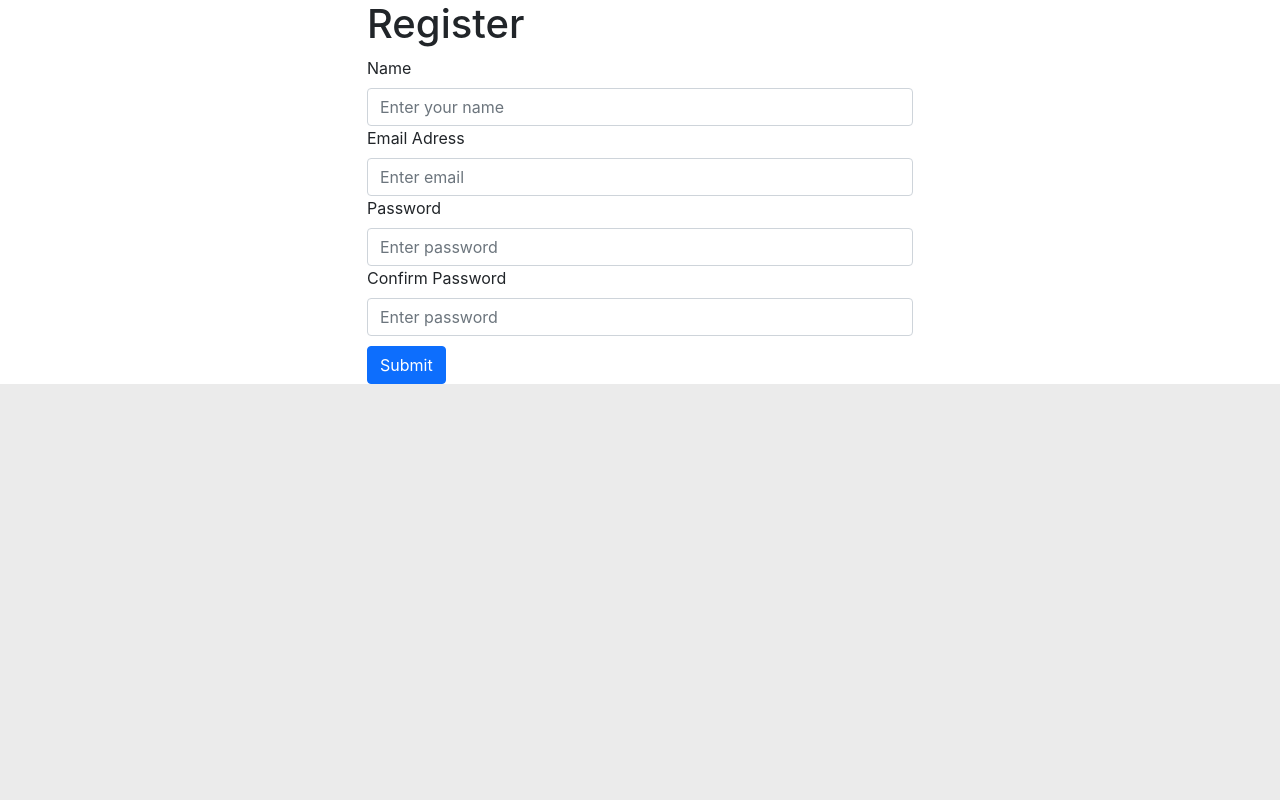
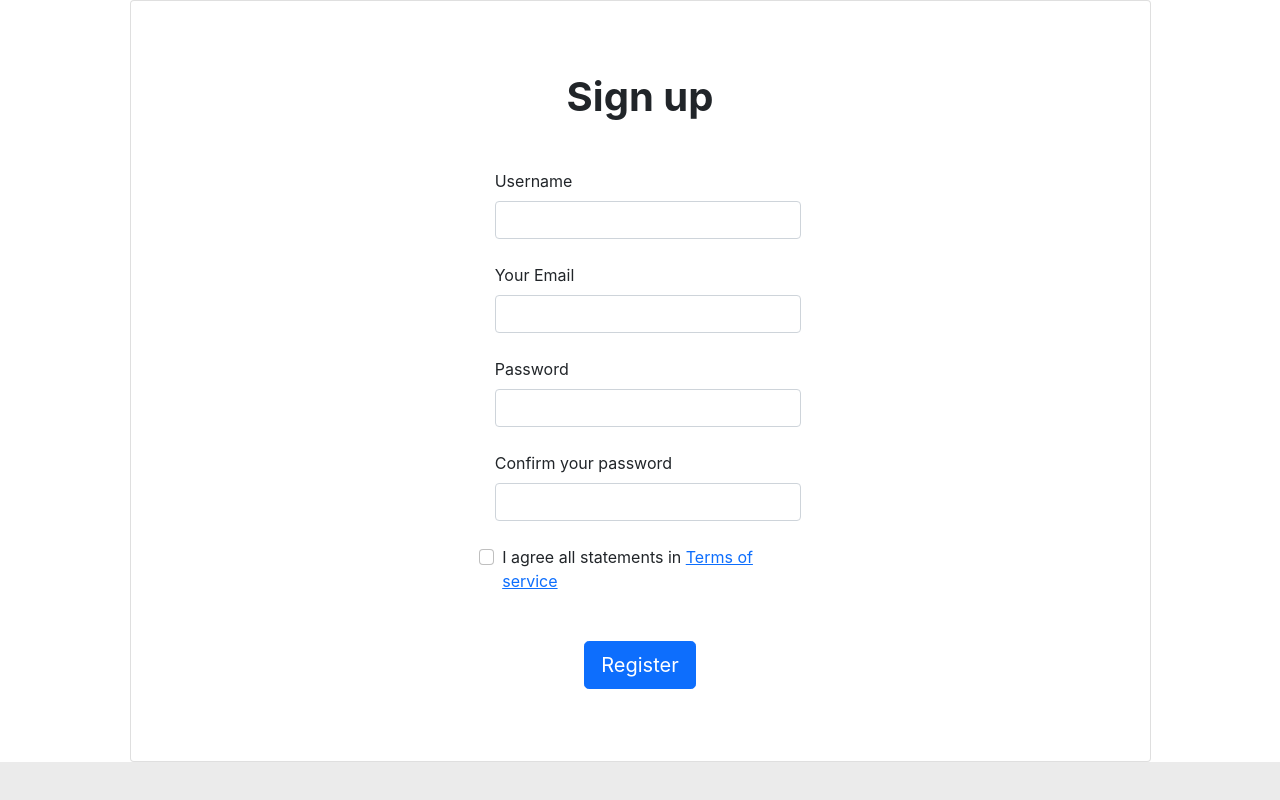
Before and after one commit to thanhvodev/Software-Engineering, a React (Create React App) app in the folder restaurant-pos/: page /register in a window 1280 px wide. Built offline with nearby package versions, Linux system fonts and the light colour scheme.

Commit message:
add login logout func

```diff
--- a/restaurant-pos/package.json
+++ b/restaurant-pos/package.json
@@ -8,6 +8,7 @@
     "@testing-library/user-event": "^12.8.3",
     "bootstrap": "^5.1.3",
     "create-react-app": "^4.0.3",
+    "firebase": "^7.15.0",
     "prop-types": "^15.7.2",
     "react": "^17.0.2",
     "react-bootstrap": "^2.0.2",
--- a/restaurant-pos/src/MainPage/Login.js
+++ b/restaurant-pos/src/MainPage/Login.js
@@ -1,9 +1,49 @@
-import React from "react";
+import React, { useState, useEffect, useContext } from "react";
 import background from "../img/background.jpg";
 import "./Login.css";
 import { Link } from "react-router-dom";
+import firebase from "../components/firebase";
+import { UserContext } from "../components/UserContext";
 
-function Login() {
+function Login(props) {
+
+    const { user, setUser } = useContext(UserContext);
+
+    const [useracc, setUseracc] = useState();
+    const [username, setName] = useState('');
+    const [password, setPassword] = useState('');
+
+    const handleOnChangeName = (e) => {
+        setName(e.target.value);
+    };
+
+    const handleOnChangePassword = (e) => {
+        setPassword(e.target.value);
+    };
+
+    const checkAcc = () => {
+        useracc.forEach(checkExist);
+    }
+
+    function checkExist(value, index, array) {
+        if (value.username == username && value.password == password) {
+            alert("Login successfully");
+            setUser(username);
+        }
+    }
+
+    useEffect(() => {
+        const accRef = firebase.database().ref('Accounts');
+        accRef.on('value', (snapshot) => {
+            const accs = snapshot.val();
+            const accList = [];
+            for (let id in accs) {
+                accList.push({ id, ...accs[id] });
+            }
+            setUseracc(accList);
+        });
+    }, []);
+
     return (
         <div className="Loginpage">
             <div className="loginbox">
@@ -17,12 +57,12 @@ function Login() {
                     <div class="form">
                         <div class="inp">
                             <span>Username</span>
-                            <input class="impBx" type="text"></input>
+                            <input onChange={handleOnChangeName} value={username} class="impBx" type="text"></input>
                         </div>
 
                         <div class="inp">
                             <span>Password</span>
-                            <input class="impBx" type="password"></input>
+                            <input onChange={handleOnChangePassword} value={password} class="impBx" type="password"></input>
                         </div>
                         <div class="remember">
                             <label id="checkbox">
@@ -35,7 +75,7 @@ function Login() {
                         </div>
                         <div class="btn-box">
                             <Link to="/">
-                                <button type="button" class="toggle-btn1">
+                                <button onClick={() => { checkAcc() }} type="button" class="toggle-btn1">
                                     Log in
                                 </button>
                             </Link>
--- a/restaurant-pos/src/MainPage/MainPage.css
+++ b/restaurant-pos/src/MainPage/MainPage.css
@@ -116,8 +116,10 @@ html {
 .menu .category #foodrow {
     display: flex;
     flex-wrap: wrap;
-    justify-content: space-around;
-    margin-left: 1vw;
+    justify-content: start;
+    text-align:center;
+    padding-left: 4%;
+    width: 100vw;
 }
 
 #foodimage {
--- a/restaurant-pos/src/MainPage/register.js
+++ b/restaurant-pos/src/MainPage/register.js
@@ -1,55 +1,107 @@
-import React from "react";
-import { Container, Form, Row, Col, Button } from "react-bootstrap";
+import React, { useState } from "react";
+import firebase from "../components/firebase";
+import { Link } from "react-router-dom";
 
 function Register() {
+
+    const [username, setName] = useState('');
+    const [email, setEmail] = useState('');
+    const [password, setPassword] = useState('');
+
+    const handleOnChangeName = (e) => {
+        setName(e.target.value);
+    };
+
+    const handleOnChangeEmail = (e) => {
+        setEmail(e.target.value);
+    };
+
+    const handleOnChangePassword = (e) => {
+        setPassword(e.target.value);
+    };
+
+    const createAccount = () => {
+        const accRef = firebase.database().ref('Accounts');
+        const acc = {
+            username,
+            email,
+            password
+        };
+        accRef.push(acc);
+        alert("Đăng kí thành công");
+
+    };
+
     return (
-        <Container>
-            <Row className="justify-content-md-center">
-                <Col xs={12} md={6}>
-                    <h1>Register</h1>
-                    <Form>
-                        <Form.Group controlId="email">
-                            <Form.Label>Name</Form.Label>
-                            <Form.Control
-                                type="text"
-                                placeholder="Enter your name"
-                            ></Form.Control>
-                        </Form.Group>
-                        <Form.Group controlId="email">
-                            <Form.Label>Email Adress</Form.Label>
-                            <Form.Control
-                                type="email"
-                                placeholder="Enter email"
-                            ></Form.Control>
-                        </Form.Group>
+        <div className="container h-100">
+            <div className="row d-flex justify-content-center align-items-center h-100">
+                <div className="col-lg-12 col-xl-11">
+                    <div className="card text-black">
+                        <div className="card-body p-md-5">
+                            <div className="row justify-content-center">
+                                <div className="col-md-10 col-lg-6 col-xl-5 order-2 order-lg-1">
 
-                        <Form.Group controlId="password">
-                            <Form.Label>Password</Form.Label>
-                            <Form.Control
-                                type="password"
-                                placeholder="Enter password"
-                            ></Form.Control>
-                        </Form.Group>
+                                    <p className="text-center h1 fw-bold mb-5 mx-1 mx-md-4 mt-4">Sign up</p>
 
-                        <Form.Group controlId="password">
-                            <Form.Label>Confirm Password</Form.Label>
-                            <Form.Control
-                                type="password"
-                                placeholder="Enter password"
-                            ></Form.Control>
-                        </Form.Group>
+                                    <form className="mx-1 mx-md-4">
 
-                        <Button
-                            variant="primary"
-                            type="submit"
-                            style={{ marginTop: "10px" }}
-                        >
-                            Submit
-                        </Button>
-                    </Form>
-                </Col>
-            </Row>
-        </Container>
+                                        <div className="d-flex flex-row align-items-center mb-4">
+                                            <i className="fas fa-user fa-lg me-3 fa-fw"></i>
+                                            <div className="form-outline flex-fill mb-0">
+                                                <label className="form-label" for="form3Example1c">Username</label>
+                                                <input onChange={handleOnChangeName} type="text" id="form3Example1c" className="form-control" value={username} />
+                                            </div>
+                                        </div>
+
+                                        <div className="d-flex flex-row align-items-center mb-4">
+                                            <i className="fas fa-envelope fa-lg me-3 fa-fw"></i>
+                                            <div className="form-outline flex-fill mb-0">
+                                                <label className="form-label" for="form3Example3c">Your Email</label>
+                                                <input onChange={handleOnChangeEmail} type="email" id="form3Example3c" className="form-control" value={email} />
+                                            </div>
+                                        </div>
+
+                                        <div className="d-flex flex-row align-items-center mb-4">
+                                            <i className="fas fa-lock fa-lg me-3 fa-fw"></i>
+                                            <div className="form-outline flex-fill mb-0">
+                                                <label className="form-label" for="form3Example4c" value={password} >Password</label>
+                                                <input onChange={handleOnChangePassword} type="password" id="form3Example4c" className="form-control" />
+                                            </div>
+                                        </div>
+
+                                        <div className="d-flex flex-row align-items-center mb-4">
+                                            <i className="fas fa-key fa-lg me-3 fa-fw"></i>
+                                            <div className="form-outline flex-fill mb-0">
+                                                <label className="form-label" for="form3Example4cd">Confirm your password</label>
+                                                <input type="password" id="form3Example4cd" className="form-control" />
+                                            </div>
+                                        </div>
+
+                                        <div className="form-check d-flex justify-content-center mb-5">
+                                            <input
+                                                className="form-check-input me-2"
+                                                type="checkbox"
+                                                value=""
+                                                id="form2Example3c"
+                                            />
+                                            <label className="form-check-label" for="form2Example3">
+                                                I agree all statements in <a href="#!">Terms of service</a>
+                                            </label>
+                                        </div>
+
+                                        <div className="d-flex justify-content-center mx-4 mb-3 mb-lg-4">
+                                            <Link to="/">
+                                                <button onClick={createAccount} type="button" className="btn btn-primary btn-lg">Register</button>
+                                            </Link>
+                                        </div>
+                                    </form>
+                                </div>
+                            </div>
+                        </div>
+                    </div>
+                </div>
+            </div>
+        </div>
     );
 }
 
--- /dev/null
+++ b/restaurant-pos/src/components/UserContext.js
@@ -0,0 +1,3 @@
+import { createContext } from "react";
+
+export const UserContext = createContext(null);
--- /dev/null
+++ b/restaurant-pos/src/components/firebase.js
@@ -0,0 +1,16 @@
+import firebase from 'firebase';
+
+const firebaseConfig = {
+    apiKey: "AIzaSyClvGKVsFKylzRH4Agj1S9h5mjAJ2eYDnQ",
+    authDomain: "tododaily-16c8a.firebaseapp.com",
+    projectId: "tododaily-16c8a",
+    databaseURL: "https://tododaily-16c8a-default-rtdb.firebaseio.com",
+    storageBucket: "tododaily-16c8a.appspot.com",
+    messagingSenderId: "235162023344",
+    appId: "1:235162023344:web:d811f937c80b0bf5215275",
+    measurementId: "G-ZZ02EECN39"
+};
+// Initialize Firebase
+firebase.initializeApp(firebaseConfig);
+
+export default firebase;
```
Also changed, not shown: restaurant-pos/src/App.js (+6 -1 lines), restaurant-pos/src/MainPage/MainPage.js (+12 -5 lines), 2 other files (tests, documents, lock files or other folders).
